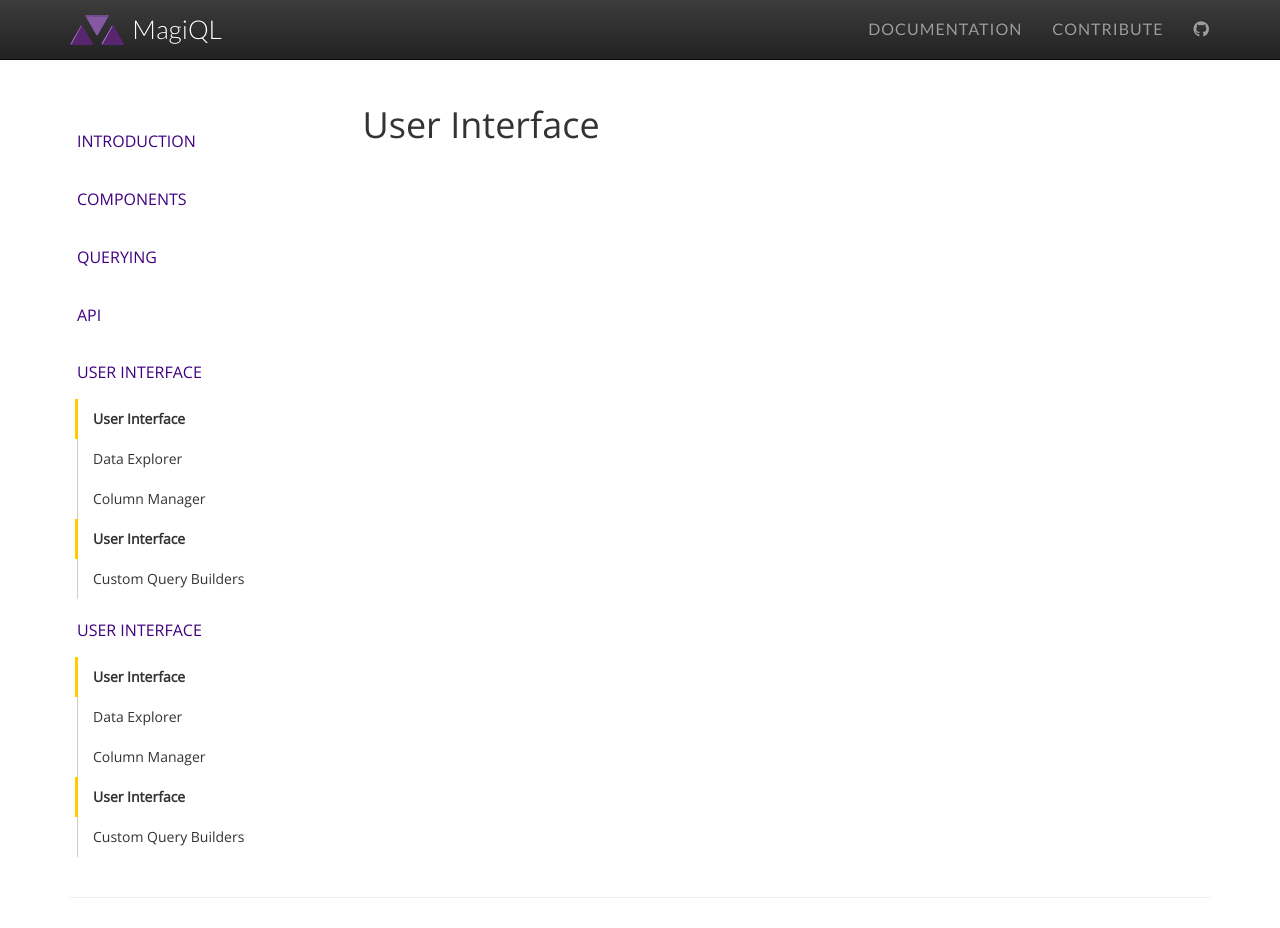
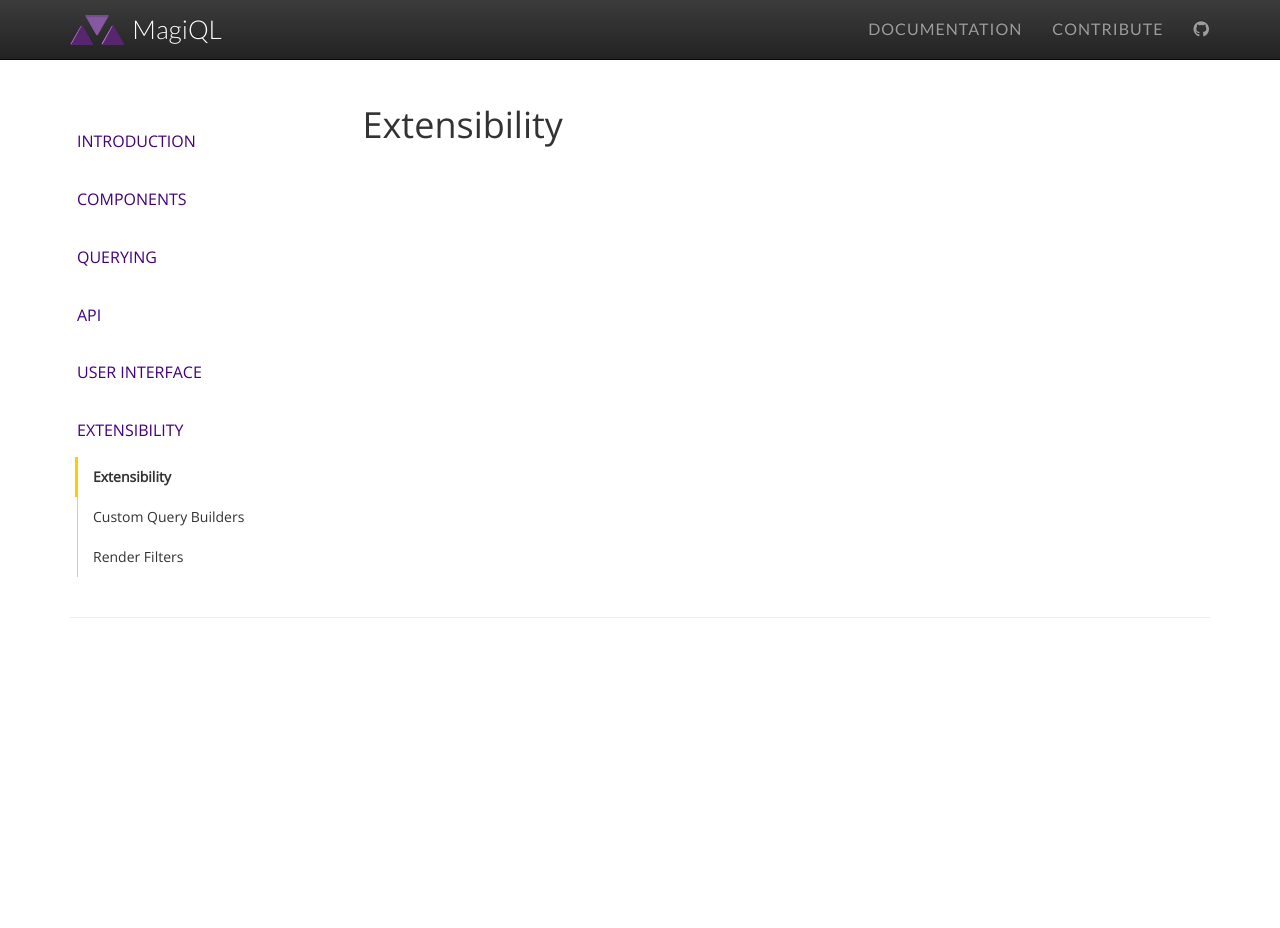
Before and after one commit to MagiQL/magiql.github.io, a Jekyll site: the page built from docs/6-extensibility/600-index.md, in a window 1280 px wide. Built offline with Jekyll 4.4.1, drawn with Linux system fonts in a browser that asks for light colours; nearby versions of some CDN libraries; a script that is not in the unit is left out; after the commit the page ends 900 px from its top, so only the background shows below that.

Commit message:
adding extensiblity section

```diff
--- a/docs/6-extensibility/600-index.md
+++ b/docs/6-extensibility/600-index.md
@@ -1,8 +1,8 @@
 ---
-title: User Interface
+title: Extensibility
 layout: default
-permalink: docs/ui/
+permalink: docs/extensibility/
 ---
 
-User Interface
+Extensibility
 ===================
```
